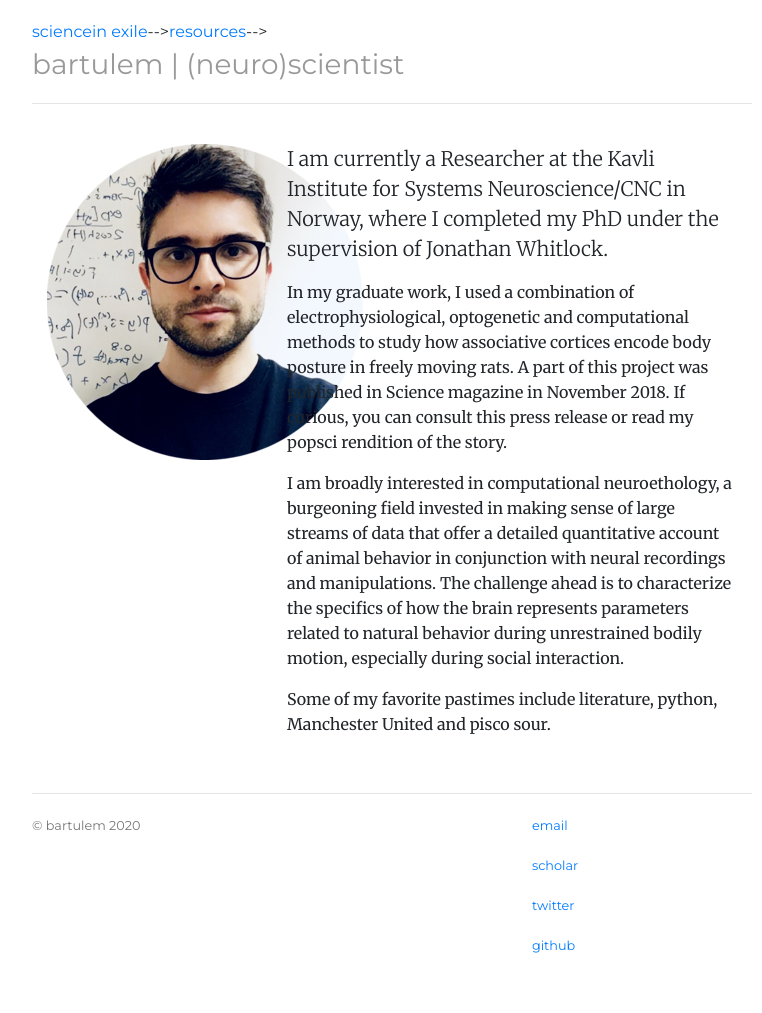
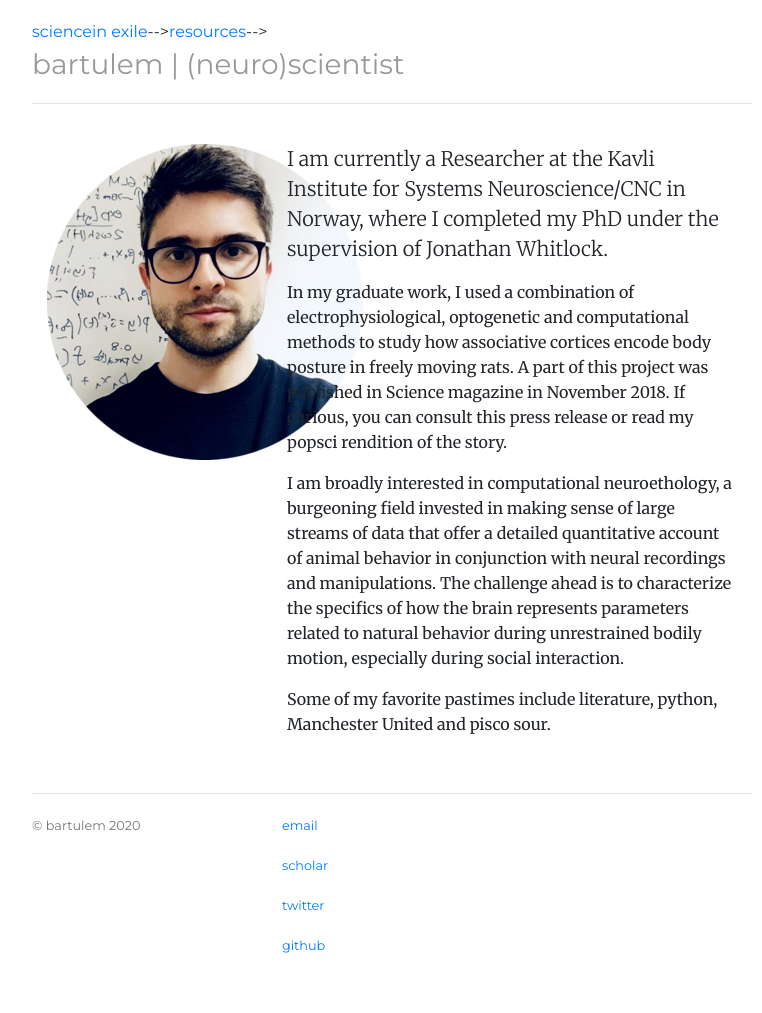
Before and after one commit to bartulem/bartulem.github.io, a Jekyll site: the page built from index.html, in a window 1280 px wide. Shown: the whole page, without its empty margins (248-1010 px from the left). Built offline with Jekyll 4.4.1, drawn with Linux system fonts in a browser that asks for light colours.

Commit message:
Update footer.html

```diff
--- a/_includes/footer.html
+++ b/_includes/footer.html
@@ -1,9 +1,9 @@
 <div class="footer">
 	<div class="row">
-	<div class="col-sm-8">
+	<div class="col-sm-4">
 	<p><small>&copy; bartulem 2020</small></p>
 	</div>
-	<div class="col-sm-4">
+	<div class="col-sm-8">
 	<p class="pull-right"><small><a href="mailto:mimica.bartul@gmail.com">email</a></small></p>
 	<p class="pull-right"><small><a href="https://scholar.google.no/citations?user=aUeOyr8AAAAJ&hl=en">scholar</a></small></p>
 	<p class="pull-right"><small><a href="https://twitter.com/BartulEm">twitter</a></small></p>
```
